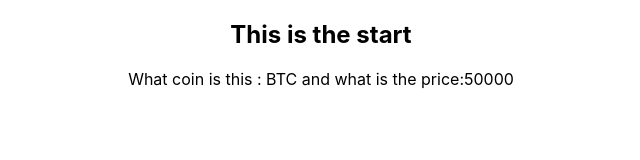
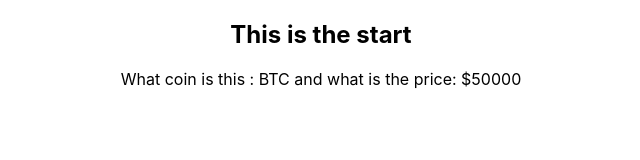
Before and after one commit to ajanes780/blockchain, a React (Create React App) app: page / in a window 1280 px wide. Shown: the top 160 px of the page, without its empty margins (319-959 px from the left). Built offline with nearby package versions, Linux system fonts and the light colour scheme; no server answers.

Commit message:
Fix Spelling

```diff
--- a/src/CoinBaseApi.jsx
+++ b/src/CoinBaseApi.jsx
@@ -20,7 +20,7 @@ function CoinBaseApi() {
   return (
     <div>
       <p>
-        What coin is this : {coinPrice.base} and what is the price:
+        What coin is this : {coinPrice.base} and what is the price: $
         {coinPrice.amount}
       </p>
     </div>
```
